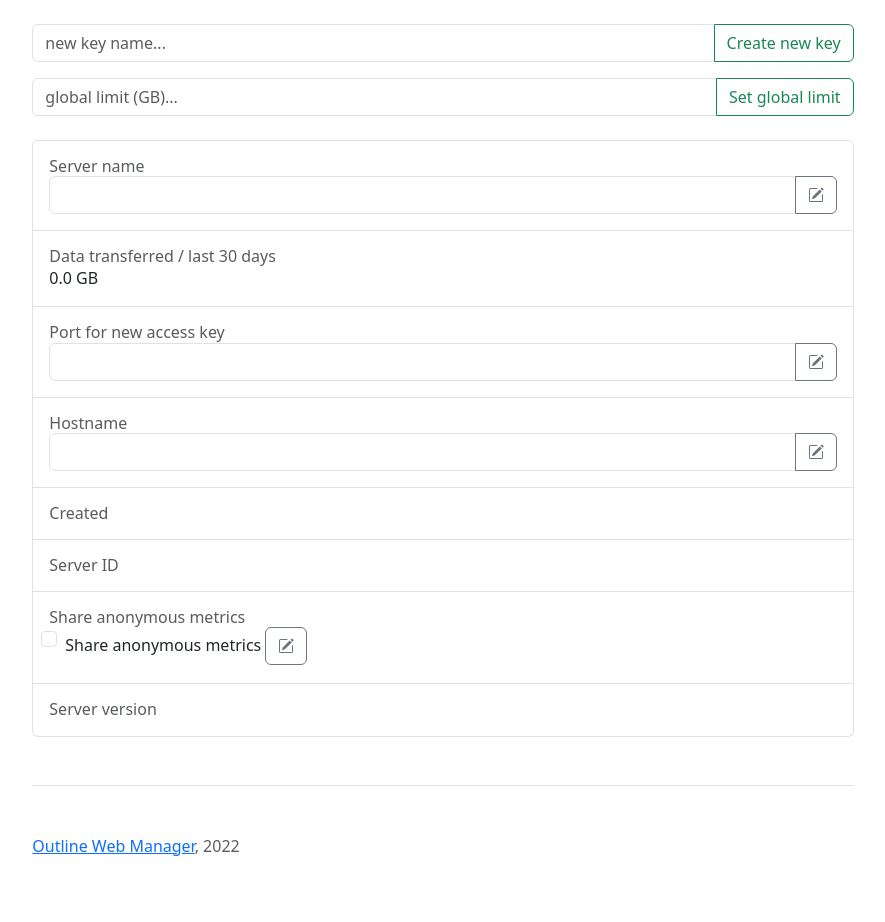
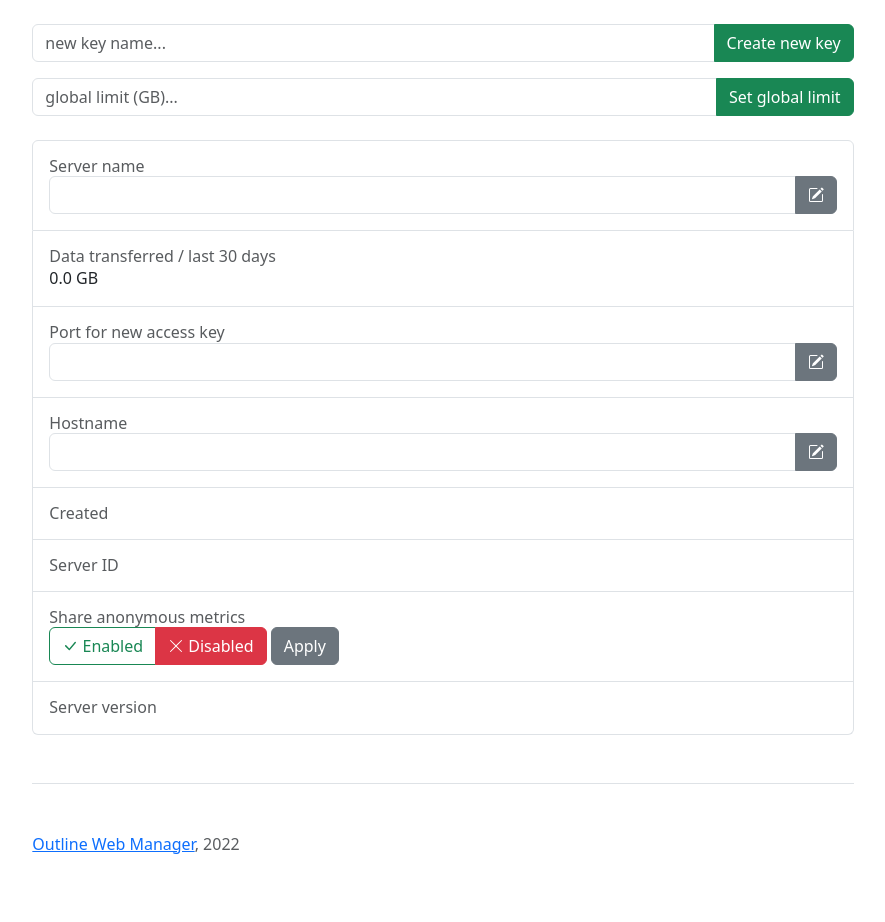
Before and after one commit to ilyhan2009/outline_web_manager, a FastAPI app: template outline_web_manager/templates/main.html in a window 1280 px wide. Shown: the part 154-1076 px from the top of the page, without its empty margins (197-1082 px from the left). After the commit the page ends 1008 px from the top, so only its background shows below. Run offline with FastAPI, Linux system fonts and the light colour scheme; the template is opened without the code that fills it, so the values that code supplies are empty; some libraries are stand-ins or nearby versions.

Commit message:
Radio metrics

```diff
--- a/outline_web_manager/main.py
+++ b/outline_web_manager/main.py
@@ -182,7 +182,7 @@ async def set_hostname(request: Request, hostnameForAccessKeys: str = Form(), Ap
 
 
 @app.post("/set-metrics", response_class=HTMLResponse)
-async def set_hostname(request: Request, metricsEnabled: bool = Form(False), ApiUrl: t.Union[str, None] = Cookie(default=None)):
+async def set_hostname(request: Request, metrics: bool = Form(), ApiUrl: t.Union[str, None] = Cookie(default=None)):
     response = RedirectResponse('/', status_code=status.HTTP_302_FOUND)
 
     try:
@@ -192,7 +192,7 @@ async def set_hostname(request: Request, metricsEnabled: bool = Form(False), Api
     except Exception as e:
         return response
 
-    outline_client.set_metrics_status(metricsEnabled)
+    outline_client.set_metrics_status(metrics)
 
     return response
 
--- a/outline_web_manager/templates/main.html
+++ b/outline_web_manager/templates/main.html
@@ -105,7 +105,7 @@
                   <form action="/rename/{{ key.key_id }}" method="POST">
                     <div class="input-group">
                       <input type="text" class="form-control" placeholder="{{ key.name }}" name="keyName">
-                      <button type="submit" class="btn btn-outline-secondary tooltipped tooltipped-n" aria-label="Rename">
+                      <button type="submit" class="btn btn-secondary tooltipped tooltipped-n" aria-label="Rename">
                         <svg xmlns="http://www.w3.org/2000/svg" width="16" height="16" fill="currentColor" class="bi bi-pencil-square" viewBox="0 0 16 16">
                           <path d="M15.502 1.94a.5.5 0 0 1 0 .706L14.459 3.69l-2-2L13.502.646a.5.5 0 0 1 .707 0l1.293 1.293zm-1.75 2.456-2-2L4.939 9.21a.5.5 0 0 0-.121.196l-.805 2.414a.25.25 0 0 0 .316.316l2.414-.805a.5.5 0 0 0 .196-.12l6.813-6.814z"/>
                           <path fill-rule="evenodd" d="M1 13.5A1.5 1.5 0 0 0 2.5 15h11a1.5 1.5 0 0 0 1.5-1.5v-6a.5.5 0 0 0-1 0v6a.5.5 0 0 1-.5.5h-11a.5.5 0 0 1-.5-.5v-11a.5.5 0 0 1 .5-.5H9a.5.5 0 0 0 0-1H2.5A1.5 1.5 0 0 0 1 2.5v11z"/>
@@ -121,14 +121,14 @@
                   <form action="/set-data-limit/{{ key.key_id }}" method="POST">
                     <div class="input-group">
                       <input type="text" class="form-control" placeholder="{% if key.data_limit or 'accessKeyDataLimit' in server_information %}{{ '%.0f'|format((key.data_limit or server_information['accessKeyDataLimit']['bytes']) / 1000 / 1000 / 1000) }} GB{% else %}personal limit (GB)...{% endif %}" name="dataLimit">
-                      <button type="submit" class="btn btn-outline-secondary tooltipped tooltipped-n" aria-label="Change limit">
+                      <button type="submit" class="btn btn-secondary tooltipped tooltipped-n" aria-label="Change limit">
                         <svg xmlns="http://www.w3.org/2000/svg" width="16" height="16" fill="currentColor" class="bi bi-pencil-square" viewBox="0 0 16 16">
                           <path d="M15.502 1.94a.5.5 0 0 1 0 .706L14.459 3.69l-2-2L13.502.646a.5.5 0 0 1 .707 0l1.293 1.293zm-1.75 2.456-2-2L4.939 9.21a.5.5 0 0 0-.121.196l-.805 2.414a.25.25 0 0 0 .316.316l2.414-.805a.5.5 0 0 0 .196-.12l6.813-6.814z"/>
                           <path fill-rule="evenodd" d="M1 13.5A1.5 1.5 0 0 0 2.5 15h11a1.5 1.5 0 0 0 1.5-1.5v-6a.5.5 0 0 0-1 0v6a.5.5 0 0 1-.5.5h-11a.5.5 0 0 1-.5-.5v-11a.5.5 0 0 1 .5-.5H9a.5.5 0 0 0 0-1H2.5A1.5 1.5 0 0 0 1 2.5v11z"/>
                         </svg>
                       </button>
                       {% if key.data_limit %}
-                        <button type="button" class="btn btn-outline-danger tooltipped tooltipped-n" aria-label="Delete limit">
+                        <button type="button" class="btn btn-danger tooltipped tooltipped-n" aria-label="Delete limit">
                           <a href="/delete-data-limit/{{ key.key_id }}" style="color: inherit;">
                             <svg xmlns="http://www.w3.org/2000/svg" width="16" height="16" fill="currentColor" class="bi bi-trash3-fill" viewBox="0 0 16 16">
                                 <path d="M11 1.5v1h3.5a.5.5 0 0 1 0 1h-.538l-.853 10.66A2 2 0 0 1 11.115 16h-6.23a2 2 0 0 1-1.994-1.84L2.038 3.5H1.5a.5.5 0 0 1 0-1H5v-1A1.5 1.5 0 0 1 6.5 0h3A1.5 1.5 0 0 1 11 1.5Zm-5 0v1h4v-1a.5.5 0 0 0-.5-.5h-3a.5.5 0 0 0-.5.5ZM4.5 5.029l.5 8.5a.5.5 0 1 0 .998-.06l-.5-8.5a.5.5 0 1 0-.998.06Zm6.53-.528a.5.5 0 0 0-.528.47l-.5 8.5a.5.5 0 0 0 .998.058l.5-8.5a.5.5 0 0 0-.47-.528ZM8 4.5a.5.5 0 0 0-.5.5v8.5a.5.5 0 0 0 1 0V5a.5.5 0 0 0-.5-.5Z"></path>
@@ -141,14 +141,14 @@
                   </form>
                 </td>
                 <td>
-                  <div class="btn-group" role="group" aria-label="Basic example">
-                    <button type="button" class="btn btn-outline-secondary btn-clipboard tooltipped tooltipped-n" data-clipboard-text="{{ key.access_url }}" aria-label="Copy Access Url">
+                  <div class="btn-group" role="group" aria-label="Actions">
+                    <button type="button" class="btn btn-secondary btn-clipboard tooltipped tooltipped-n" data-clipboard-text="{{ key.access_url }}" aria-label="Copy Access Url">
                       <svg xmlns="http://www.w3.org/2000/svg" width="16" height="16" fill="currentColor" class="bi bi-clipboard-fill" viewBox="0 0 16 16">
                         <path fill-rule="evenodd" d="M10 1.5a.5.5 0 0 0-.5-.5h-3a.5.5 0 0 0-.5.5v1a.5.5 0 0 0 .5.5h3a.5.5 0 0 0 .5-.5v-1Zm-5 0A1.5 1.5 0 0 1 6.5 0h3A1.5 1.5 0 0 1 11 1.5v1A1.5 1.5 0 0 1 9.5 4h-3A1.5 1.5 0 0 1 5 2.5v-1Zm-2 0h1v1A2.5 2.5 0 0 0 6.5 5h3A2.5 2.5 0 0 0 12 2.5v-1h1a2 2 0 0 1 2 2V14a2 2 0 0 1-2 2H3a2 2 0 0 1-2-2V3.5a2 2 0 0 1 2-2Z"></path>
                       </svg>
                       <span class="visually-hidden">Copy Access Url</span>
                     </button>
-                    <button type="button" class="btn btn-outline-danger tooltipped tooltipped-n" aria-label="Delete">
+                    <button type="button" class="btn btn-danger tooltipped tooltipped-n" aria-label="Delete">
                       <a href="/delete/{{ key.key_id }}" style="color: inherit;">
                         <svg xmlns="http://www.w3.org/2000/svg" width="16" height="16" fill="currentColor" class="bi bi-trash3-fill" viewBox="0 0 16 16">
                             <path d="M11 1.5v1h3.5a.5.5 0 0 1 0 1h-.538l-.853 10.66A2 2 0 0 1 11.115 16h-6.23a2 2 0 0 1-1.994-1.84L2.038 3.5H1.5a.5.5 0 0 1 0-1H5v-1A1.5 1.5 0 0 1 6.5 0h3A1.5 1.5 0 0 1 11 1.5Zm-5 0v1h4v-1a.5.5 0 0 0-.5-.5h-3a.5.5 0 0 0-.5.5ZM4.5 5.029l.5 8.5a.5.5 0 1 0 .998-.06l-.5-8.5a.5.5 0 1 0-.998.06Zm6.53-.528a.5.5 0 0 0-.528.47l-.5 8.5a.5.5 0 0 0 .998.058l.5-8.5a.5.5 0 0 0-.47-.528ZM8 4.5a.5.5 0 0 0-.5.5v8.5a.5.5 0 0 0 1 0V5a.5.5 0 0 0-.5-.5Z"></path>
@@ -166,16 +166,16 @@
         <form class="row g-3 mb-3" action="/add" method="POST">
           <div class="input-group">
             <input type="text" class="form-control" id="newKeyName" name="newKeyName" placeholder="new key name...">
-            <button type="submit" class="btn btn-outline-success">Create new key</button>
+            <button type="submit" class="btn btn-success">Create new key</button>
           </div>
         </form>
 
         <form class="row g-3 mb-4" action="/set-data-limit" method="POST">
           <div class="input-group">
             <input type="text" class="form-control" id="dataLimitForAllKeys" name="dataLimitForAllKeys" placeholder="{% if 'accessKeyDataLimit' in server_information %}{{ '%.0f'|format(server_information['accessKeyDataLimit']['bytes'] / 1000 / 1000 / 1000) }} GB{% else %}global limit (GB)...{% endif %}">
-            <button type="submit" class="btn btn-outline-success">Set global limit</button>
+            <button type="submit" class="btn btn-success">Set global limit</button>
             {% if 'accessKeyDataLimit' in server_information %}
-              <button type="button" class="btn btn-outline-danger tooltipped tooltipped-n" aria-label="Delete limit">
+              <button type="button" class="btn btn-danger tooltipped tooltipped-n" aria-label="Delete limit">
                 <a href="/delete-data-limit" style="color: inherit;">
                   <svg xmlns="http://www.w3.org/2000/svg" width="16" height="16" fill="currentColor" class="bi bi-trash3-fill" viewBox="0 0 16 16">
                       <path d="M11 1.5v1h3.5a.5.5 0 0 1 0 1h-.538l-.853 10.66A2 2 0 0 1 11.115 16h-6.23a2 2 0 0 1-1.994-1.84L2.038 3.5H1.5a.5.5 0 0 1 0-1H5v-1A1.5 1.5 0 0 1 6.5 0h3A1.5 1.5 0 0 1 11 1.5Zm-5 0v1h4v-1a.5.5 0 0 0-.5-.5h-3a.5.5 0 0 0-.5.5ZM4.5 5.029l.5 8.5a.5.5 0 1 0 .998-.06l-.5-8.5a.5.5 0 1 0-.998.06Zm6.53-.528a.5.5 0 0 0-.528.47l-.5 8.5a.5.5 0 0 0 .998.058l.5-8.5a.5.5 0 0 0-.47-.528ZM8 4.5a.5.5 0 0 0-.5.5v8.5a.5.5 0 0 0 1 0V5a.5.5 0 0 0-.5-.5Z"></path>
@@ -195,7 +195,7 @@
                 <form class="row g-3" action="/set-server-name" method="POST">
                   <div class="input-group">
                     <input type="text" class="form-control" id="serverName" name="serverName" placeholder="{{ server_information['name'] }}">
-                    <button type="submit" class="btn btn-outline-secondary tooltipped tooltipped-n" aria-label="Rename">
+                    <button type="submit" class="btn btn-secondary tooltipped tooltipped-n" aria-label="Rename">
                       <svg xmlns="http://www.w3.org/2000/svg" width="16" height="16" fill="currentColor" class="bi bi-pencil-square" viewBox="0 0 16 16">
                         <path d="M15.502 1.94a.5.5 0 0 1 0 .706L14.459 3.69l-2-2L13.502.646a.5.5 0 0 1 .707 0l1.293 1.293zm-1.75 2.456-2-2L4.939 9.21a.5.5 0 0 0-.121.196l-.805 2.414a.25.25 0 0 0 .316.316l2.414-.805a.5.5 0 0 0 .196-.12l6.813-6.814z"/>
                         <path fill-rule="evenodd" d="M1 13.5A1.5 1.5 0 0 0 2.5 15h11a1.5 1.5 0 0 0 1.5-1.5v-6a.5.5 0 0 0-1 0v6a.5.5 0 0 1-.5.5h-11a.5.5 0 0 1-.5-.5v-11a.5.5 0 0 1 .5-.5H9a.5.5 0 0 0 0-1H2.5A1.5 1.5 0 0 0 1 2.5v11z"/>
@@ -221,7 +221,7 @@
                 <form class="row g-3" action="/set-port" method="POST">
                   <div class="input-group">
                     <input type="text" class="form-control" id="portForNewAccessKeys" name="portForNewAccessKeys" placeholder="{{ server_information['portForNewAccessKeys'] }}">
-                    <button type="submit" class="btn btn-outline-secondary tooltipped tooltipped-n" aria-label="Change port">
+                    <button type="submit" class="btn btn-secondary tooltipped tooltipped-n" aria-label="Change port">
                       <svg xmlns="http://www.w3.org/2000/svg" width="16" height="16" fill="currentColor" class="bi bi-pencil-square" viewBox="0 0 16 16">
                         <path d="M15.502 1.94a.5.5 0 0 1 0 .706L14.459 3.69l-2-2L13.502.646a.5.5 0 0 1 .707 0l1.293 1.293zm-1.75 2.456-2-2L4.939 9.21a.5.5 0 0 0-.121.196l-.805 2.414a.25.25 0 0 0 .316.316l2.414-.805a.5.5 0 0 0 .196-.12l6.813-6.814z"/>
                         <path fill-rule="evenodd" d="M1 13.5A1.5 1.5 0 0 0 2.5 15h11a1.5 1.5 0 0 0 1.5-1.5v-6a.5.5 0 0 0-1 0v6a.5.5 0 0 1-.5.5h-11a.5.5 0 0 1-.5-.5v-11a.5.5 0 0 1 .5-.5H9a.5.5 0 0 0 0-1H2.5A1.5 1.5 0 0 0 1 2.5v11z"/>
@@ -239,7 +239,7 @@
                 <form class="row g-3" action="/set-hostname" method="POST">
                   <div class="input-group">
                     <input type="text" class="form-control" id="hostnameForAccessKeys" name="hostnameForAccessKeys" placeholder="{{ server_information['hostnameForAccessKeys'] }}">
-                    <button type="submit" class="btn btn-outline-secondary tooltipped tooltipped-n" aria-label="Change hostname">
+                    <button type="submit" class="btn btn-secondary tooltipped tooltipped-n" aria-label="Change hostname">
                       <svg xmlns="http://www.w3.org/2000/svg" width="16" height="16" fill="currentColor" class="bi bi-pencil-square" viewBox="0 0 16 16">
                         <path d="M15.502 1.94a.5.5 0 0 1 0 .706L14.459 3.69l-2-2L13.502.646a.5.5 0 0 1 .707 0l1.293 1.293zm-1.75 2.456-2-2L4.939 9.21a.5.5 0 0 0-.121.196l-.805 2.414a.25.25 0 0 0 .316.316l2.414-.805a.5.5 0 0 0 .196-.12l6.813-6.814z"/>
                         <path fill-rule="evenodd" d="M1 13.5A1.5 1.5 0 0 0 2.5 15h11a1.5 1.5 0 0 0 1.5-1.5v-6a.5.5 0 0 0-1 0v6a.5.5 0 0 1-.5.5h-11a.5.5 0 0 1-.5-.5v-11a.5.5 0 0 1 .5-.5H9a.5.5 0 0 0 0-1H2.5A1.5 1.5 0 0 0 1 2.5v11z"/>
@@ -268,21 +268,27 @@
           </a>
           <a class="list-group-item d-flex gap-3 py-3" aria-current="true">
             <div class="d-flex gap-2 w-100 justify-content-between">
-              <div class="w-100">
+              <div>
                 <h6 class="mb-0 opacity-75">Share anonymous metrics</h6>
-                <form class="row g-3" action="/set-metrics" method="POST">
-                  <div class="form-check">
-                    <input class="form-check-input" type="checkbox" id="metricsEnabled" name="metricsEnabled" {% if server_information['metricsEnabled'] %}checked{% endif %}>
-                    <label class="form-check-label" for="metricsEnabled">
-                      Share anonymous metrics
+                <form action="/set-metrics" method="POST">
+                  <div class="btn-group" role="group" aria-label="Metrics">
+                    <input type="radio" class="btn-check" name="metrics" value="true" id="metricsEnabled" autocomplete="off" {% if server_information['metricsEnabled'] %}checked{% endif %}>
+                    <label class="btn btn-outline-success" for="metricsEnabled">
+                      <svg xmlns="http://www.w3.org/2000/svg" width="16" height="16" fill="currentColor" class="bi bi-check-lg" viewBox="0 0 16 16">
+                        <path d="M12.736 3.97a.733.733 0 0 1 1.047 0c.286.289.29.756.01 1.05L7.88 12.01a.733.733 0 0 1-1.065.02L3.217 8.384a.757.757 0 0 1 0-1.06.733.733 0 0 1 1.047 0l3.052 3.093 5.4-6.425a.247.247 0 0 1 .02-.022Z"/>
+                      </svg>
+                      <span>Enabled</span>
                     </label>
-                    <button type="submit" class="btn btn-outline-secondary tooltipped tooltipped-n" aria-label="Change share metrics">
-                      <svg xmlns="http://www.w3.org/2000/svg" width="16" height="16" fill="currentColor" class="bi bi-pencil-square" viewBox="0 0 16 16">
-                        <path d="M15.502 1.94a.5.5 0 0 1 0 .706L14.459 3.69l-2-2L13.502.646a.5.5 0 0 1 .707 0l1.293 1.293zm-1.75 2.456-2-2L4.939 9.21a.5.5 0 0 0-.121.196l-.805 2.414a.25.25 0 0 0 .316.316l2.414-.805a.5.5 0 0 0 .196-.12l6.813-6.814z"/>
-                        <path fill-rule="evenodd" d="M1 13.5A1.5 1.5 0 0 0 2.5 15h11a1.5 1.5 0 0 0 1.5-1.5v-6a.5.5 0 0 0-1 0v6a.5.5 0 0 1-.5.5h-11a.5.5 0 0 1-.5-.5v-11a.5.5 0 0 1 .5-.5H9a.5.5 0 0 0 0-1H2.5A1.5 1.5 0 0 0 1 2.5v11z"/>
+
+                    <input type="radio" class="btn-check" name="metrics" value="false" id="metricsDisabled" autocomplete="off" {% if not server_information['metricsEnabled'] %}checked{% endif %}>
+                    <label class="btn btn-outline-danger" for="metricsDisabled">
+                      <svg xmlns="http://www.w3.org/2000/svg" width="16" height="16" fill="currentColor" class="bi bi-x-lg" viewBox="0 0 16 16">
+                        <path d="M2.146 2.854a.5.5 0 1 1 .708-.708L8 7.293l5.146-5.147a.5.5 0 0 1 .708.708L8.707 8l5.147 5.146a.5.5 0 0 1-.708.708L8 8.707l-5.146 5.147a.5.5 0 0 1-.708-.708L7.293 8 2.146 2.854Z"/>
                       </svg>
-                    </button>
+                      <span>Disabled</span>
+                    </label>
                   </div>
+                  <button type="submit" class="btn btn-secondary">Apply</button>
                 </form>
               </div>
             </div>
```
